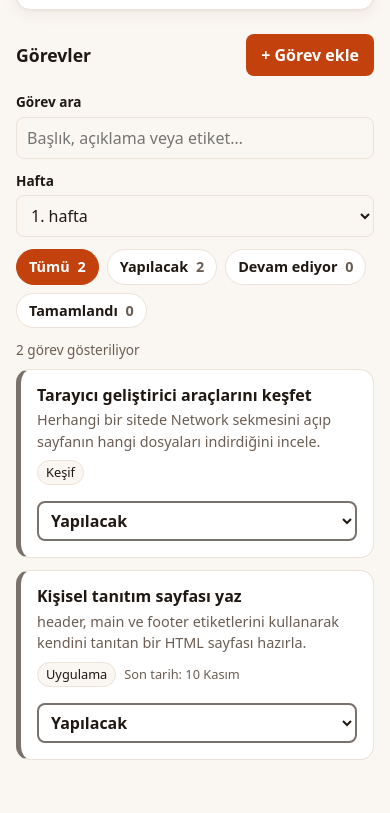
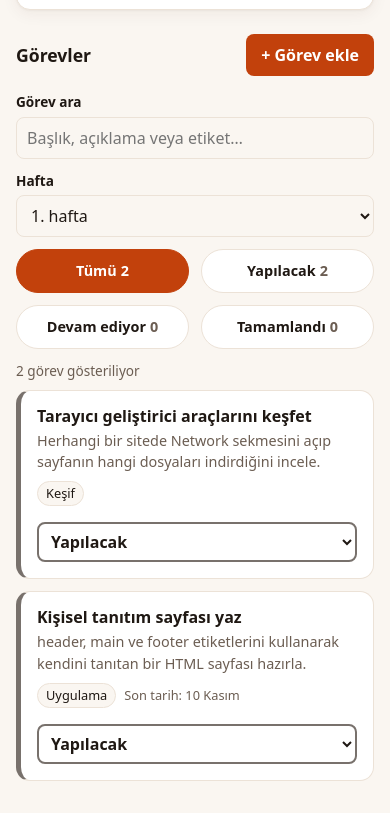
Before and after one commit to tunahan-akargul/YG-Proje1-Grup6, a Vue app: page / in a window 390 px wide. Shown: the part 2067-2880 px from the top of the page. Before the commit the page ends 2859 px from the top, so only its background shows below. Built offline with nearby package versions, Linux system fonts and the light colour scheme.

Commit message:
fix status filter buttons squeezed on mobile
On screens up to 600px the status filter is now a 2x2 grid with 44px tall
buttons and 12px spacing, so each option is easy to tap. Fixes #2

Co-Authored-By: Claude Opus 5.5 <noreply@anthropic.com>

```diff
--- a/src/components/FilterBar.vue
+++ b/src/components/FilterBar.vue
@@ -47,7 +47,7 @@ const statusOptions: { value: StatusFilter; label: string }[] = [
       <legend class="visually-hidden">Duruma göre filtrele</legend>
       <label v-for="option in statusOptions" :key="option.value" class="status-option">
         <input v-model="filters.status" type="radio" :name="`${id}-status`" :value="option.value" />
-        <span>{{ option.label }} <span class="count">{{ counts[option.value] }}</span></span>
+        <span class="chip">{{ option.label }} <span class="count">{{ counts[option.value] }}</span></span>
       </label>
     </fieldset>
   </div>
@@ -94,35 +94,37 @@ const statusOptions: { value: StatusFilter; label: string }[] = [
   opacity: 0;
 }
 
-.status-option span {
-  display: inline-block;
-  padding: 6px 12px;
+.chip {
+  display: inline-flex;
+  align-items: center;
+  justify-content: center;
+  gap: var(--space-1);
+  min-height: 36px;
+  padding: 6px 14px;
   font-size: 0.9rem;
   font-weight: 600;
+  white-space: nowrap;
   border: 1px solid var(--color-border);
   border-radius: 999px;
   background: var(--color-surface);
   cursor: pointer;
 }
 
-.status-option .count {
-  padding: 0 0 0 var(--space-1);
-  border: 0;
-  background: none;
+.count {
   color: var(--color-text-muted);
 }
 
-.status-option input:checked + span {
+.status-option input:checked + .chip {
   background: var(--color-primary);
   border-color: var(--color-primary);
   color: var(--color-primary-text);
 }
 
-.status-option input:checked + span .count {
+.status-option input:checked + .chip .count {
   color: inherit;
 }
 
-.status-option input:focus-visible + span {
+.status-option input:focus-visible + .chip {
   outline: 3px solid var(--color-primary);
   outline-offset: 2px;
 }
@@ -131,5 +133,17 @@ const statusOptions: { value: StatusFilter; label: string }[] = [
   .row {
     flex-direction: column;
   }
+
+  /* Dar ekranda (issue #2): 2×2 düzenli ızgara, parmakla rahat basılan 44px yükseklik. */
+  .status-filter {
+    display: grid;
+    grid-template-columns: repeat(2, minmax(0, 1fr));
+    gap: var(--space-3);
+  }
+
+  .chip {
+    width: 100%;
+    min-height: 44px;
+  }
 }
 </style>
```
